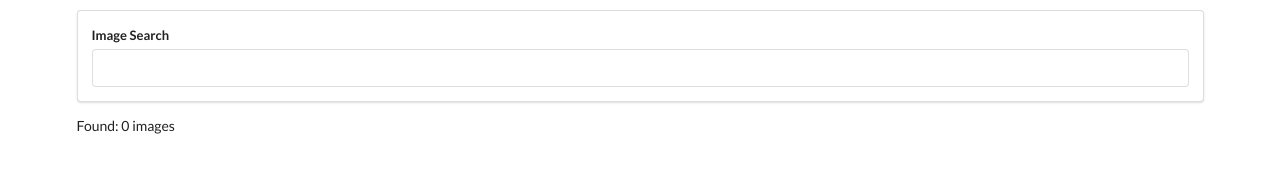
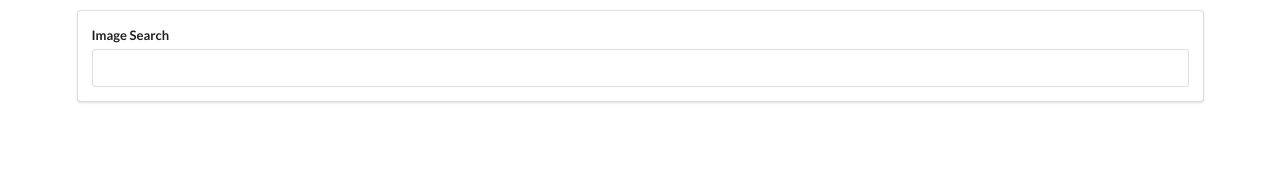
Before and after one commit to jkwan19/ImageList, a React (Create React App) app: page / in a window 1280 px wide. Shown: the top 186 px of the page. Built offline with nearby package versions, Linux system fonts and the light colour scheme.

Commit message:
Remove header

```diff
--- a/src/components/App.js
+++ b/src/components/App.js
@@ -25,7 +25,6 @@ class App extends React.Component {
     return (
       <div className="ui container" style={{ marginTop: '10px' }}>
         <SearchBar handleSubmit={this.onSearchSubmit}/>
-        Found: {this.state.images.length} images
         <ImageList images={this.state.images} />
       </div>
     )
```
